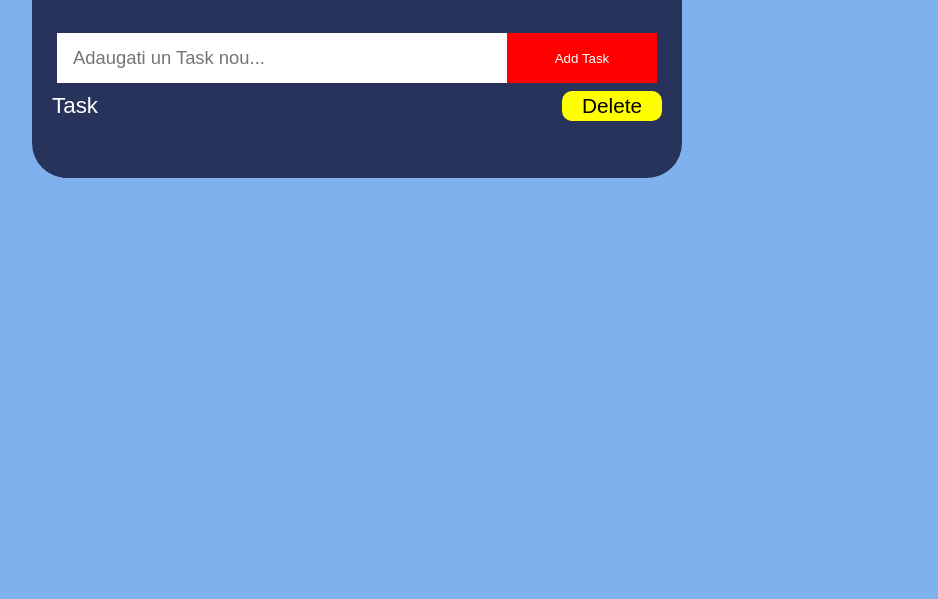
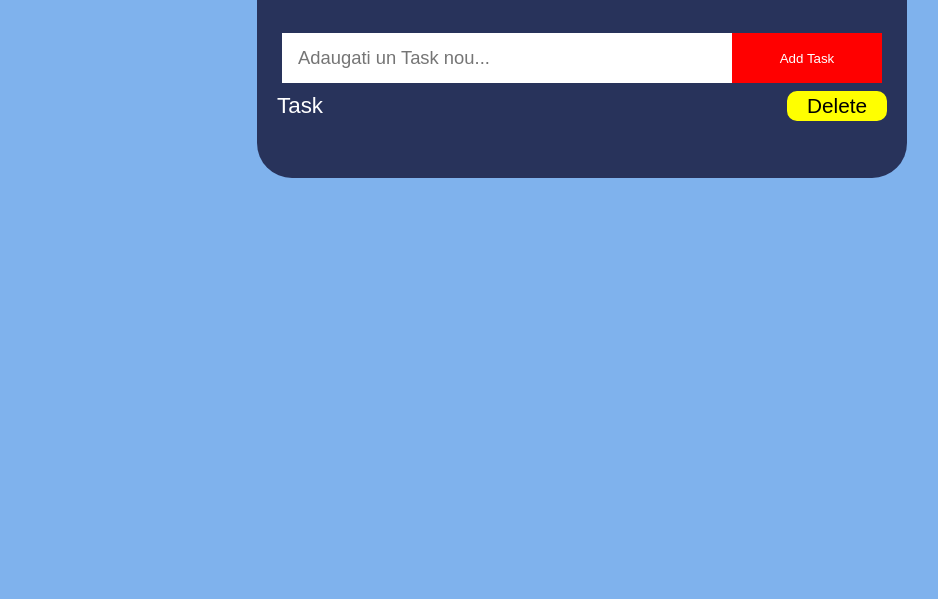
Before and after one commit to kiska777/To-do-list, a plain HTML site: page To do list/index.html in a window 1280 px wide. Shown: the part 201-800 px from the top of the page, without its empty margins (193-1131 px from the left). Drawn offline with Linux system fonts and the light colour scheme.

Commit message:
Rectificat margin left

```diff
--- a/To do list/style.css
+++ b/To do list/style.css
@@ -62,7 +62,7 @@ h1 {
 	height: auto;
 	align-items: center;
 	border-radius: 35px;
-	margin-left:225px;
+	margin-left:450px;
 	margin-top: 100px;
 	padding-top: 15px;
 	padding-bottom: 25px;
```
